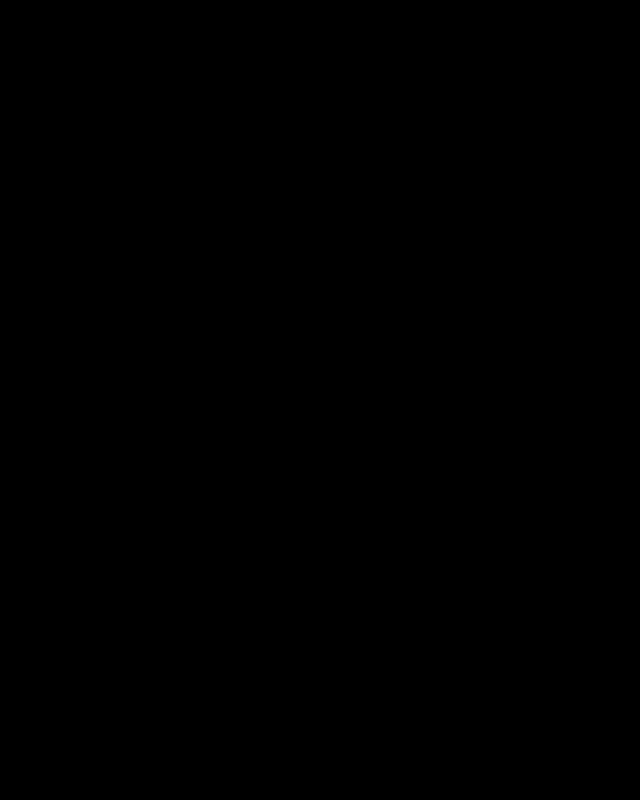
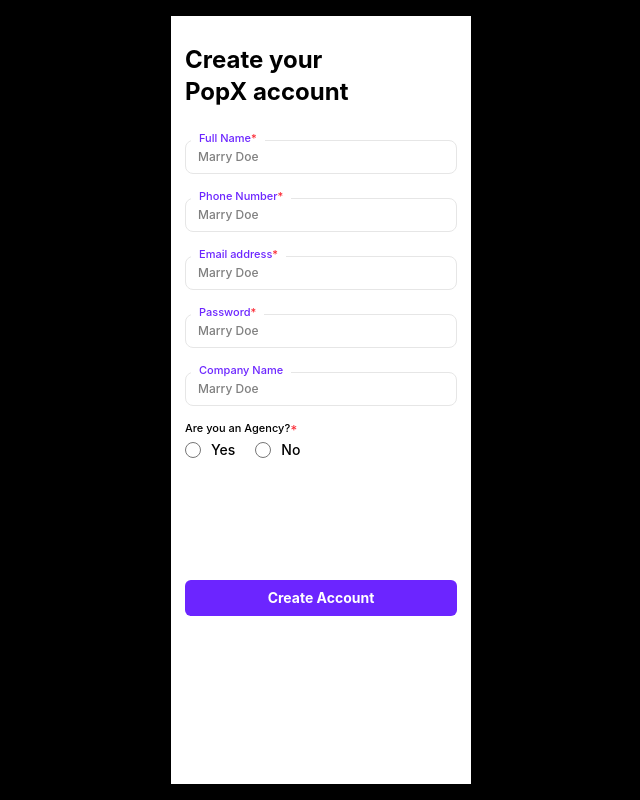
Before and after one commit to Prathamesh2603/PopX, a React (Vite) app: page / in a window 1280 px wide. Shown: the whole page, without its empty margins (319-959 px from the left). Built offline with nearby package versions, Linux system fonts and the light colour scheme.

Commit message:
create account page is done and made some changes to the welcome page

```diff
--- a/src/pages/CreateAccPage.jsx
+++ b/src/pages/CreateAccPage.jsx
@@ -1,5 +1,149 @@
+import { useState } from "react"
+import { Button } from "../components/Button"
+
 export const CreateAccPage = () => {
+  const [newUserAccount, setNewUserAccount] = useState({
+    name: "",
+    phone: "",
+    email: "",
+    password: "",
+    company: "",
+    isAgency: ""
+  });
+
+  const handleSumbit = (e) => {
+    e.preventDefault();
+
+    setNewUserAccount({
+      name: "",
+      phone: "",
+      email: "",
+      password: "",
+      company: "",
+      isAgency: ""
+    })
+  }
+
   return (
-    <div>CreateAccPage</div>
+    <div className="h-full w-75 mx-auto bg-white">
+
+      <div className="px-3.5 py-7">
+        {/* Heading */}
+        <div>
+          <h2 className="text-2xl font-bold">
+            Create your
+            <br />
+            PopX account
+          </h2>
+        </div>
+
+        {/* User Information */}
+        <div className="mt-2 h-full">
+          <form onSubmit={handleSumbit}>
+            <div>
+              <span className="text-[11px] text-[#6C25FF] bg-white font-medium relative top-2 left-1.5 px-2">
+                Full Name<span className="text-red-500">*</span>
+              </span>
+              <input
+                type="text"
+                placeholder="Marry Doe"
+                required
+                value={newUserAccount.name}
+                onChange={(e) => setNewUserAccount({ ...newUserAccount, name: e.target.value })}
+                className="w-full text-xs font-medium px-3 py-2 rounded-lg outline-none border-[1.5px] border-[#E6E6E6]"
+              />
+            </div>
+            <div>
+              <span className="text-[11px] text-[#6C25FF] bg-white font-medium relative top-2 left-1.5 px-2">
+                Phone Number<span className="text-red-500">*</span>
+              </span>
+              <input
+                type="text"
+                placeholder="Marry Doe"
+                required
+                value={newUserAccount.phone}
+                onChange={(e) => setNewUserAccount({ ...newUserAccount, phone: e.target.value })}
+                className="w-full text-xs font-medium px-3 py-2 rounded-lg outline-none border-[1.5px] border-[#E6E6E6]"
+              />
+            </div>
+            <div>
+              <span className="text-[11px] text-[#6C25FF] bg-white font-medium relative top-2 left-1.5 px-2">
+                Email address<span className="text-red-500">*</span>
+              </span>
+              <input
+                type="email"
+                placeholder="Marry Doe"
+                required
+                value={newUserAccount.email}
+                onChange={(e) => setNewUserAccount({ ...newUserAccount, email: e.target.value })}
+                className="w-full text-xs font-medium px-3 py-2 rounded-lg outline-none border-[1.5px] border-[#E6E6E6]"
+              />
+            </div>
+            <div>
+              <span className="text-[11px] text-[#6C25FF] bg-white font-medium relative top-2 left-1.5 px-2">
+                Password<span className="text-red-500">*</span>
+              </span>
+              <input
+                type="password"
+                placeholder="Marry Doe"
+                required
+                value={newUserAccount.password}
+                onChange={(e) => setNewUserAccount({ ...newUserAccount, password: e.target.value })}
+                className="w-full text-xs font-medium px-3 py-2 rounded-lg outline-none border-[1.5px] border-[#E6E6E6]"
+              />
+            </div>
+            <div>
+              <span className="text-[11px] text-[#6C25FF] bg-white font-medium relative top-2 left-1.5 px-2">
+                Company Name
+              </span>
+              <input
+                type="text"
+                placeholder="Marry Doe"
+                value={newUserAccount.company}
+                onChange={(e) => setNewUserAccount({ ...newUserAccount, company: e.target.value })}
+                className="w-full text-xs font-medium px-3 py-2 rounded-lg outline-none border-[1.5px] border-[#E6E6E6]"
+              />
+            </div>
+            <div className="mt-2">
+              <span className="text-[11px] font-medium">
+                Are you an Agency?<span className="text-red-500">*</span>
+              </span>
+              <br />
+              <div className="flex gap-5 mt-0.5">
+                <label className="flex items-center text-sm font-medium gap-2.5 cursor-pointer">
+                  <input
+                    type="radio"
+                    name="isAgency"
+                    value="yes"
+                    checked={newUserAccount.isAgency === "yes"}
+                    onChange={(e) => setNewUserAccount({ ...newUserAccount, isAgency: e.target.value })}
+                    className="accent-[#6C25FF] w-4 h-4"
+                  />Yes
+                </label>
+                <label className="flex items-center text-sm font-medium gap-2.5 cursor-pointer">
+                  <input
+                    type="radio"
+                    name="isAgency"
+                    value="no"
+                    checked={newUserAccount.isAgency === "no"}
+                    onChange={(e) => setNewUserAccount({ ...newUserAccount, isAgency: e.target.value })}
+                    className="accent-[#6C25FF] w-4 h-4"
+                  />No
+                </label>
+              </div>
+            </div>
+
+            {/* Create Account Button */}
+            <div>
+              <Button className="w-full mt-30 bg-[#6C25FF] text-white text-sm font-bold py-2 rounded-md">
+                  Create Account
+              </Button>
+            </div>
+          </form>
+        </div>
+
+      </div>
+
+    </div>
   )
 }
--- a/src/pages/WelcomePage.jsx
+++ b/src/pages/WelcomePage.jsx
@@ -4,7 +4,7 @@
   return (
     <div className="h-full w-75 mx-auto bg-white flex flex-col">
 
-        <div className="mt-auto bg-white px-3 py-9 space-y-5.5">
+        <div className="mt-auto bg-white px-3.5 py-9 space-y-5.5">
             {/* Welcome Screen text Content */}
             <div className="space-y-1">
                 <h2 className="font-bold text-[22px]">
```
